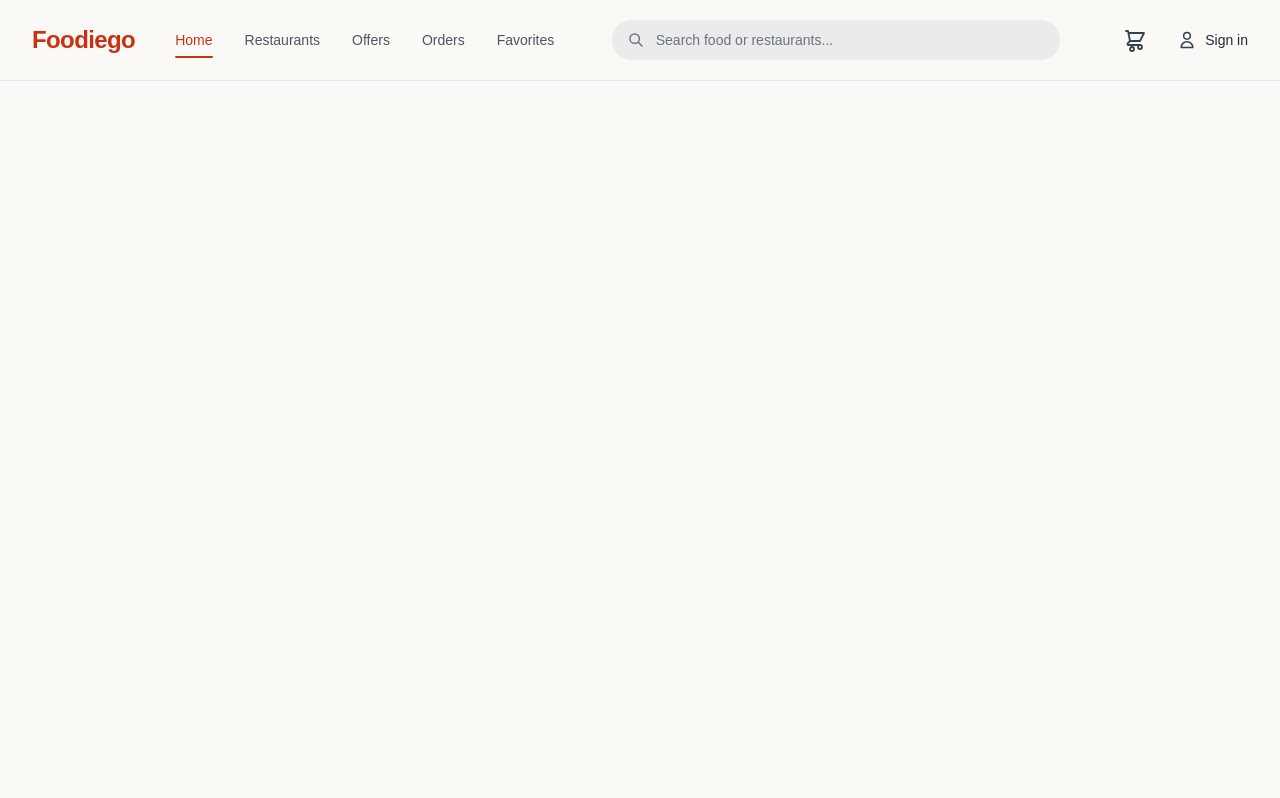
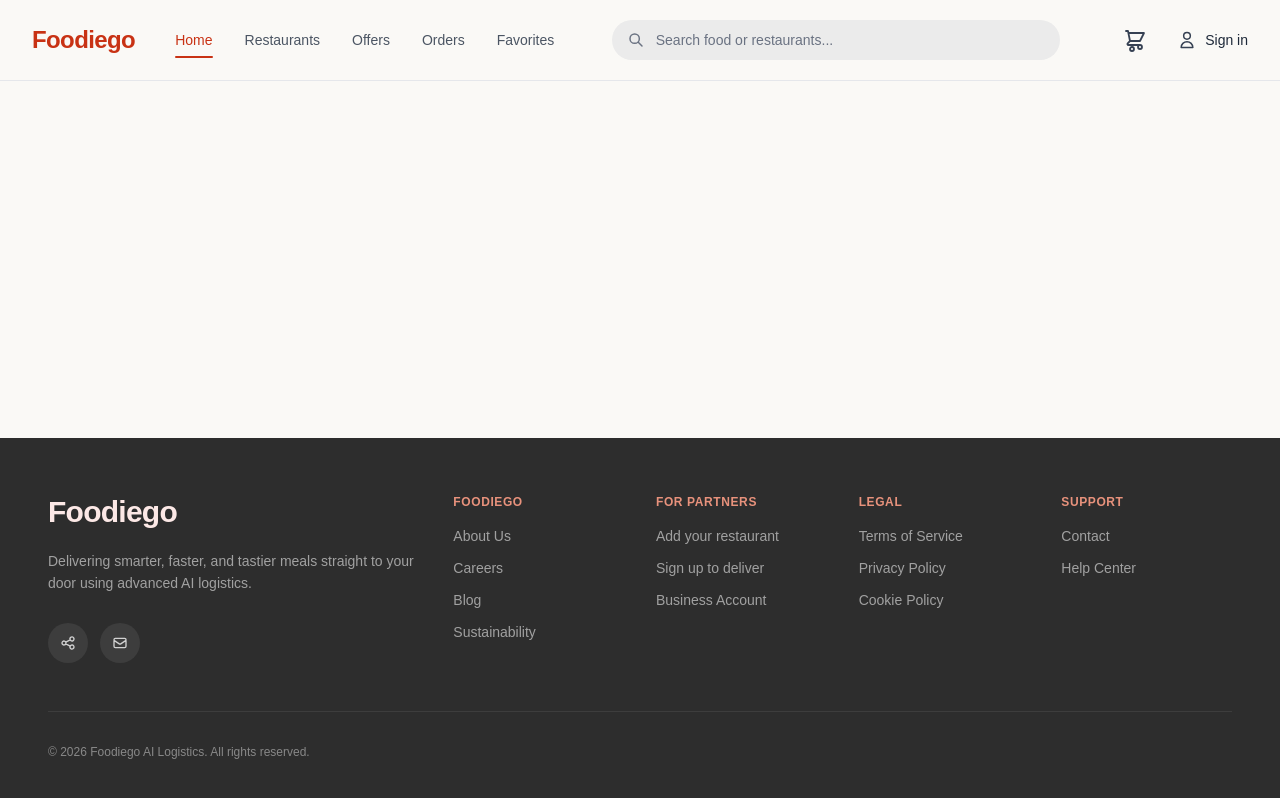
Before and after one commit to misternaimur/foodiego, a Next.js app: page / in a window 1280 px wide. Built offline with nearby package versions, Linux system fonts and the light colour scheme.

Commit message:
Footer Section Created

```diff
--- a/src/app/layout.tsx
+++ b/src/app/layout.tsx
@@ -2,6 +2,7 @@ import type { Metadata } from "next";
 import { Geist, Geist_Mono } from "next/font/google";
 import {Navbar} from "@/components/Navbar";
 import "./globals.css";
+import Footer from "@/components/Footer";
 
 const geistSans = Geist({
   variable: "--font-geist-sans",
@@ -25,8 +26,9 @@ export default function RootLayout({ children }: LayoutProps<"/">) {
       className={`${geistSans.variable} ${geistMono.variable} h-full antialiased`}
     >
       <body className="min-h-full flex flex-col">
-        <Navbar />
+        <Navbar></Navbar>
         {children}
+        <Footer></Footer>
       </body>
     </html>
   );
--- /dev/null
+++ b/src/components/Footer.tsx
@@ -0,0 +1,138 @@
+'use client';
+
+import React from 'react';
+import Link from 'next/link';
+
+export interface FooterLink {
+  label: string;
+  href: string;
+}
+
+export interface FooterColumn {
+  title: string;
+  links: FooterLink[];
+}
+
+export interface FooterProps {
+  columns?: FooterColumn[];
+  copyrightText?: string;
+}
+
+const defaultColumns: FooterColumn[] = [
+  {
+    title: 'FOODIEGO',
+    links: [
+      { label: 'About Us', href: '/about' },
+      { label: 'Careers', href: '/careers' },
+      { label: 'Blog', href: '/blog' },
+      { label: 'Sustainability', href: '/sustainability' },
+    ],
+  },
+  {
+    title: 'FOR PARTNERS',
+    links: [
+      { label: 'Add your restaurant', href: '/partner/restaurant' },
+      { label: 'Sign up to deliver', href: '/partner/rider' },
+      { label: 'Business Account', href: '/partner/business' },
+    ],
+  },
+  {
+    title: 'LEGAL',
+    links: [
+      { label: 'Terms of Service', href: '/terms' },
+      { label: 'Privacy Policy', href: '/privacy' },
+      { label: 'Cookie Policy', href: '/cookies' },
+    ],
+  },
+  {
+    title: 'SUPPORT',
+    links: [
+      { label: 'Contact', href: '/contact' },
+      { label: 'Help Center', href: '/help' },
+    ],
+  },
+];
+
+export const Footer: React.FC<FooterProps> = ({
+  columns = defaultColumns,
+  copyrightText = `© ${new Date().getFullYear()} Foodiego AI Logistics. All rights reserved.`,
+}) => {
+  return (
+    <footer className="w-full bg-[#2d2d2d] text-[#a1a1a1]">
+      <div className="max-w-[1400px] mx-auto px-6 lg:px-12 pt-14 pb-10">
+
+        {/* Top Grid Area */}
+        <div className="grid grid-cols-1 md:grid-cols-2 lg:grid-cols-6 gap-10 lg:gap-8 pb-12">
+
+          {/* Left Column: Brand Info & Quick Action Icons */}
+          <div className="lg:col-span-2 space-y-5">
+            <Link href="/" className="inline-block">
+              <span className="text-3xl font-bold tracking-tight text-[#fce8e6]">
+                Foodiego
+              </span>
+            </Link>
+
+            <p className="text-sm leading-relaxed max-w-sm text-[#a1a1a1]">
+              Delivering smarter, faster, and tastier meals straight to your door using advanced AI logistics.
+            </p>
+
+            {/* Social / Action Circle Buttons */}
+            <div className="flex items-center gap-3 pt-2">
+              <button
+                type="button"
+                aria-label="Share platform"
+                className="w-10 h-10 rounded-full bg-[#3d3d3d] flex items-center justify-center text-[#d1d1d1] hover:bg-[#4d4d4d] hover:text-white transition-colors"
+              >
+                <svg className="w-4 h-4" fill="none" stroke="currentColor" viewBox="0 0 24 24">
+                  <path strokeLinecap="round" strokeLinejoin="round" strokeWidth="2" d="M8.684 13.342C8.886 12.938 9 12.482 9 12c0-.482-.114-.938-.316-1.342m0 2.684a3 3 0 110-2.684m0 2.684l6.632 3.316m-6.632-6l6.632-3.316m0 0a3 3 0 105.367-2.684 3 3 0 00-5.367 2.684zm0 9.316a3 3 0 105.368 2.684 3 3 0 00-5.368-2.684z" />
+                </svg>
+              </button>
+
+              <a
+                href="mailto:support@foodiego.com"
+                aria-label="Email support"
+                className="w-10 h-10 rounded-full bg-[#3d3d3d] flex items-center justify-center text-[#d1d1d1] hover:bg-[#4d4d4d] hover:text-white transition-colors"
+              >
+                <svg className="w-4 h-4" fill="none" stroke="currentColor" viewBox="0 0 24 24">
+                  <path strokeLinecap="round" strokeLinejoin="round" strokeWidth="2" d="M3 8l7.89 5.26a2 2 0 002.22 0L21 8M5 19h14a2 2 0 002-2V7a2 2 0 00-2-2H5a2 2 0 00-2 2v10a2 2 0 002 2z" />
+                </svg>
+              </a>
+            </div>
+          </div>
+
+          {/* Navigation Link Columns */}
+          {columns.map((col, idx) => (
+            <div key={idx} className="space-y-4">
+              <h4 className="text-xs font-bold tracking-wider text-[#e8927c] uppercase">
+                {col.title}
+              </h4>
+              <ul className="space-y-3 text-sm">
+                {col.links.map((link, linkIdx) => (
+                  <li key={linkIdx}>
+                    <Link
+                      href={link.href}
+                      className="hover:text-white transition-colors"
+                    >
+                      {link.label}
+                    </Link>
+                  </li>
+                ))}
+              </ul>
+            </div>
+          ))}
+
+        </div>
+
+        {/* Bottom Bar Divider & Copyright */}
+        <div className="border-t border-[#3d3d3d] pt-8">
+          <p className="text-xs text-[#888888]">
+            {copyrightText}
+          </p>
+        </div>
+
+      </div>
+    </footer>
+  );
+};
+
+export default Footer;
```
